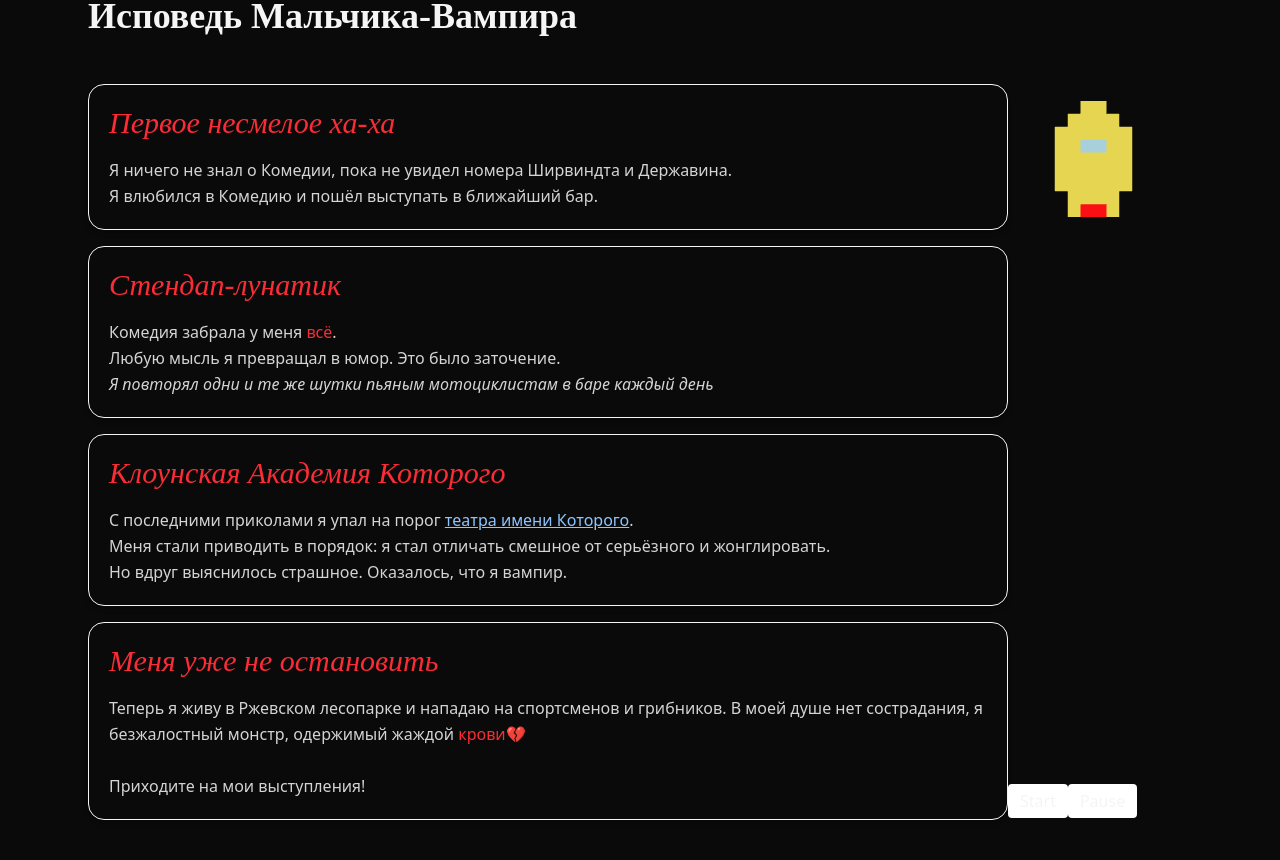
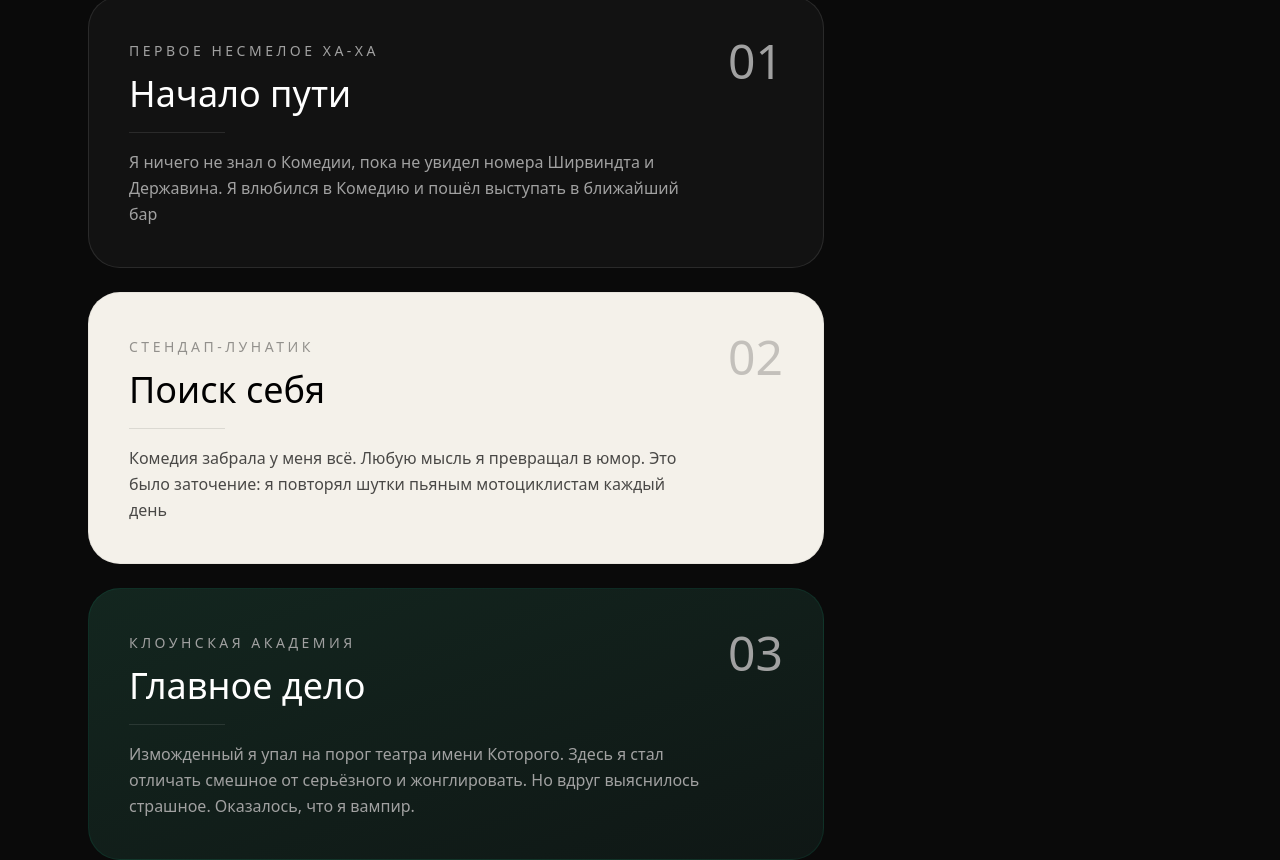
Before and after one commit to malchikvampir/malchikvampir, a Next.js app: page /bio in a window 1280 px wide. Shown: the part 173-1033 px from the top of the page. Built offline with nearby package versions, Linux system fonts and the light colour scheme.

Commit message:
visual updates + cabare

```diff
--- a/app/bio/page.tsx
+++ b/app/bio/page.tsx
@@ -11,65 +11,16 @@ export default function AboutPage() {
 
     return (
         <div className="max-w-6xl mx-auto px-6 py-10 leading-relaxed">
-            <h1 className="font-[--font-cormorant-garamond] text-4xl font-semibold  mb-12">Исповедь Мальчика-Вампира</h1>
-
             <section className="mb-10 w-full flex">
-                <div className="space-y-4 w-5/6">
-                    <div className="shadow-md rounded-2xl p-5 border hover:bg-neutral-400/7">
-                        <h3 className="font-[--font-cormorant-garamond] text-3xl italic text-red-500 mb-4">Первое несмелое ха-ха</h3>
-                        <p>
-                            Я ничего не знал о Комедии, пока не увидел номера Ширвиндта и Державина. <br />
-                            Я влюбился в Комедию и пошёл выступать в ближайший бар.
-                        </p>
-                    </div>
-
-                    <div className="shadow-md rounded-2xl p-5 border hover:bg-neutral-400/7">
-                        <h3 className="font-[--font-cormorant-garamond] text-3xl italic text-red-500 mb-4">Стендап-лунатик</h3>
-                        <p>
-                            Комедия забрала у меня <span className="text-red-500">всё</span>. <br />
-                            Любую мысль я превращал в юмор. Это было заточение.<br />
-                            <span className="italic">Я повторял одни и те же шутки пьяным мотоциклистам в баре каждый день</span>
-                        </p>
-                    </div>
-
-                    <div className="shadow-md rounded-2xl p-5 border hover:bg-neutral-400/7">
-                        <h3 className="font-[--font-cormorant-garamond] text-3xl italic text-red-500 mb-4">Клоунская Академия Которого</h3>
-                        <p>
-                            C последними приколами я упал на порог <a href="https://kotorogo.ru/show/" className="text-blue-300 underline hover:text-blue-800 hover:no-underline">театра имени Которого</a>.<br />
-                            Меня стали приводить в порядок: я стал отличать смешное от серьёзного и жонглировать. <br />
-                            Но вдруг выяснилось страшное. Оказалось, что я вампир.
-                        </p>
-                    </div>
-
-                    <div className="shadow-md rounded-2xl p-5 border hover:bg-neutral-400/7">
-                        <h3 className="font-[--font-cormorant-garamond] text-3xl italic text-red-500 mb-4">Меня уже не остановить</h3>
-                        <p>
-                            Теперь я живу в Ржевском лесопарке и нападаю на спортсменов и грибников. В моей душе нет сострадания,
-                            я безжалостный монстр, одержимый жаждой <span className="text-red-500">крови</span>💔
-                            <br /><br />
-                            Приходите на мои выступления!
-                        </p>
-                    </div>
+                <div className="space-y-4 md:w-4/6">
+                    <BiographyCards />
                 </div>
 
-                <div className="w-1/6 h-full">
-                    <Canvas className="w-1/6 min-h-175" >
+                <div className="hidden md:block md:w-2/6 h-full ">
+                    <Canvas className="md:w-1/6 mt-240" >
                         <RocketScene running={running} paused={paused} />
                     </Canvas>
-                    <div className="left-3 space-y-2">
-                        <button onClick={() => { setRunning(true); setPaused(false); }} className="bg-white px-3 py-1 rounded">
-                            Start
-                        </button>
-
-                        <button onClick={() => setPaused(p => !p)} className="bg-white px-3 py-1 rounded">
-                            Pause
-                        </button>
-                    </div>
                 </div>
-            </section>
-
-            <section>
-                <BiographyCards />
             </section>
 
             <section>
--- a/app/page.tsx
+++ b/app/page.tsx
@@ -281,6 +281,16 @@ export default function HomePage() {
                 </h2>
                 <div className="w-full py-6">
                     <EventCard
+                        title="Тупое кабаре"
+                        imageSrc="images/photo_2026-05-27.jpg"
+                        dateInfo="31 мая с 20:00 по 22:15"
+                        placeInfo="Театр имени Которого Нельзя Называть"
+                        eventDate="2026-05-31"
+                        link="https://afisha.nethouse.ru/event/tupoe-protivozakonnoe-kabare-2"
+                    />
+                </div>
+                <div className="w-full py-6">
+                    <EventCard
                         title="Проверка материала"
                         imageSrc="images/afisha-may-26.jpg"
                         dateInfo="26 мая с 21:00 по 22:15"
--- a/components/AestheticCard.tsx
+++ b/components/AestheticCard.tsx
@@ -4,21 +4,21 @@ export default function BiographyCards() {
             id: "01",
             title: "Начало пути",
             subtitle: "Первое несмелое ха-ха",
-            text: "Я никогда — ну, или типа того — не знал ничего о Комедии, пока я впервые не увидел номера Ширвиндта и Державина. Я влюбился в Комедию и пошёл выступать в ближайший бар.",
+            text: `Я ничего не знал о Комедии, пока не увидел номера Ширвиндта и Державина. Я влюбился в Комедию и пошёл выступать в ближайший бар`,
             dark: true,
         },
         {
             id: "02",
             title: "Поиск себя",
             subtitle: "Стендап-лунатик",
-            text: `Комедия забрала у меня всё. Любую мысль я стремился превратить в юмор. Это было заточение. Я повторял одни и те же шутки пьяным мотоциклистам в баре каждый день`,
+            text: `Комедия забрала у меня всё. Любую мысль я превращал в юмор. Это было заточение: я повторял шутки пьяным мотоциклистам каждый день`,
         },
         {
             id: "03",
             title: "Главное дело",
-            subtitle: "Клоунская Академия Которого",
-            text: `Cжимая в руке последние приколы, я поступил в театр.
-                            Меня стали приводить в порядок: я стал отличать смешное от серьёзного и жонглировать.
+            subtitle: "Клоунская Академия",
+            text: `Изможденный я упал на порог театра имени Которого.
+                            Здесь я стал отличать смешное от серьёзного и жонглировать.
                             Но вдруг выяснилось страшное. Оказалось, что я вампир.`,
             accent: true,
         },
@@ -32,8 +32,8 @@ export default function BiographyCards() {
     ];
 
     return (
-        <section className="w-full py-24">
-            <div className="mx-auto grid max-w-7xl gap-6 md:grid-cols-2">
+        <section className="w-full pb-24">
+            <div className="mx-auto grid max-w-7xl gap-6">
                 {cards.map((card) => (
                     <article
                         key={card.id}
@@ -51,17 +51,17 @@ export default function BiographyCards() {
                     >
                         {/* Glow */}
                         <div className="absolute inset-0 opacity-0 transition-opacity duration-500 group-hover:opacity-100">
-                            <div className="absolute -right-20 -top-20 h-60 w-60 rounded-full bg-white/5 blur-3xl" />
+                            <div className="absolute -right-20 -top-20 h-40 w-80 rounded-full bg-white/5 blur-3xl" />
                         </div>
 
                         {/* Top */}
-                        <div className="mb-12 flex items-start justify-between">
+                        <div className="mb-4 flex items-start justify-between">
                             <div>
                                 <span
                                     className={`
                                         text-sm uppercase tracking-[0.25em]
                                         ${card.dark || card.accent
-                                            ? "text-white/40"
+                                        ? "text-neutral-400"
                                             : "text-black/40"
                                         }
                                     `}
@@ -69,16 +69,16 @@ export default function BiographyCards() {
                                     {card.subtitle}
                                 </span>
 
-                                <h3 className="mt-4 text-4xl font-light leading-tight">
+                                <h3 className="mt-2 text-2xl md:text-4xl font-light leading-tight">
                                     {card.title}
                                 </h3>
                             </div>
 
                             <span
                                 className={`
-                                    text-5xl font-extralight
+                                    hidden md:block text-5xl font-extralight
                                     ${card.dark || card.accent
-                                        ? "text-white/20"
+                                        ? "text-neutral-400"
                                         : "text-black/20"
                                     }
                                 `}
@@ -90,7 +90,7 @@ export default function BiographyCards() {
                         {/* Divider */}
                         <div
                             className={`
-                                mb-8 h-px w-24
+                                mb-4 h-px w-24
                                 ${card.dark || card.accent
                                     ? "bg-white/10"
                                     : "bg-black/10"
@@ -99,22 +99,22 @@ export default function BiographyCards() {
                         />
 
                         {/* Text */}
-                        <p
+                        <div
                             className={`
-                                max-w-md text-base leading-relaxed
+                                max-w-xl text-base leading-relaxed
                                 ${card.dark || card.accent
-                                    ? "text-white/70"
+                                ? "text-neutral-400"
                                     : "text-black/70"
                                 }
                             `}
                         >
                             {card.text}
-                        </p>
+                        </div>
 
                         {/* Arrow */}
                         <button
                             className={`
-                                mt-10 flex h-14 w-14 items-center justify-center
+                                hidden mt-10 h-14 w-14 items-center justify-center
                                 rounded-full border transition-all duration-300
                                 group-hover:translate-x-1
                                 ${card.dark || card.accent
```
Also changed, not shown: public/images/photo_2026-05-27.jpg (added).
